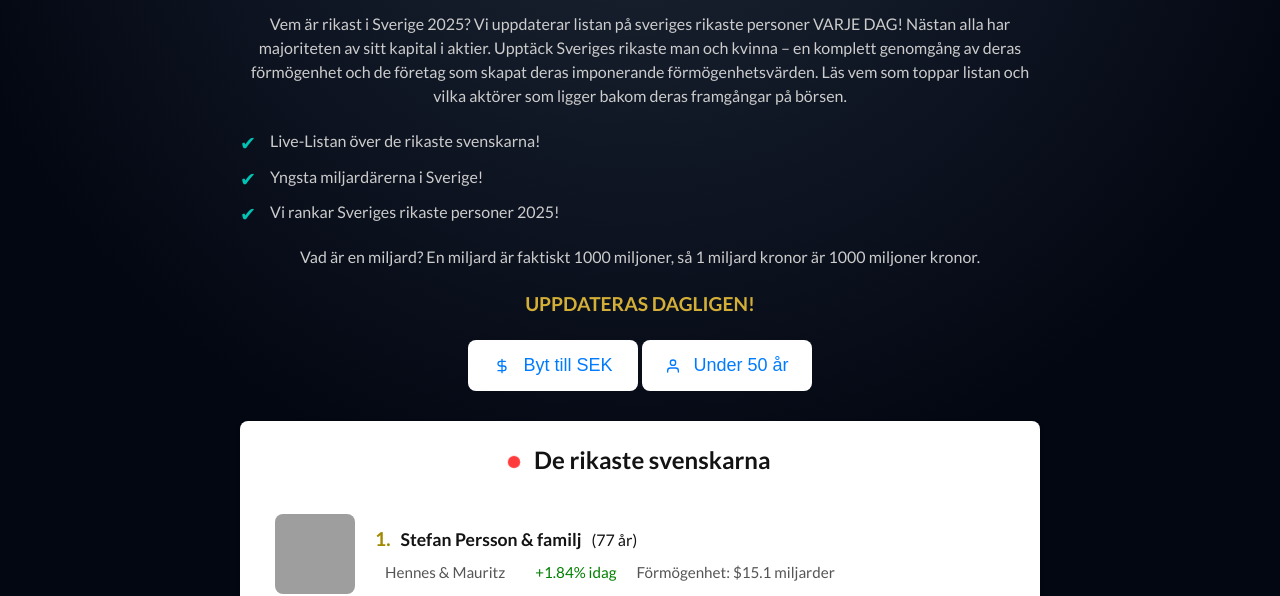
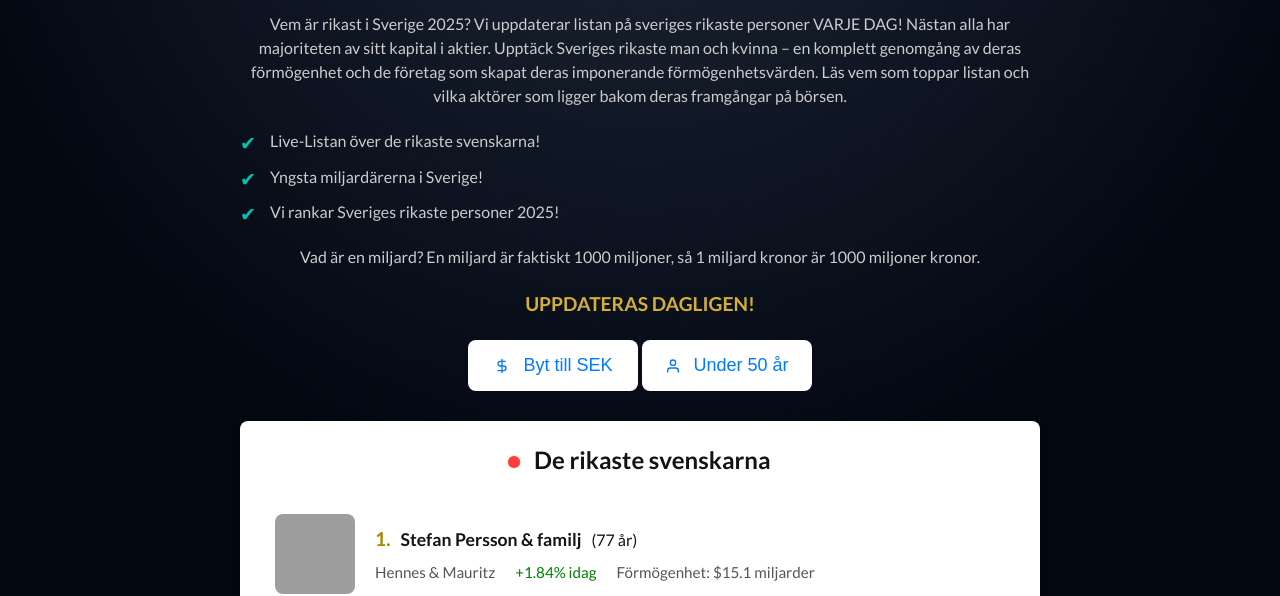
Before and after one commit to alehag1337/rikast, a website: page index.html in a window 1280 px wide. Shown: the part 210-806 px from the top of the page. Drawn offline with Linux system fonts and the light colour scheme; grey boxes are pictures that could not be loaded.

Commit message:
Beskrivning av din ändring

```diff
--- a/index.html
+++ b/index.html
@@ -368,6 +368,9 @@
   width: 150px; /* gör loggan bredare */
   height: auto;  /* behåll proportionerna */
 }
+.card-details .bottom-row span {
+  margin-left: 0 !important;
+}
 
     /* Stil för rubrik och text i nav */
     .nav-header {
```
